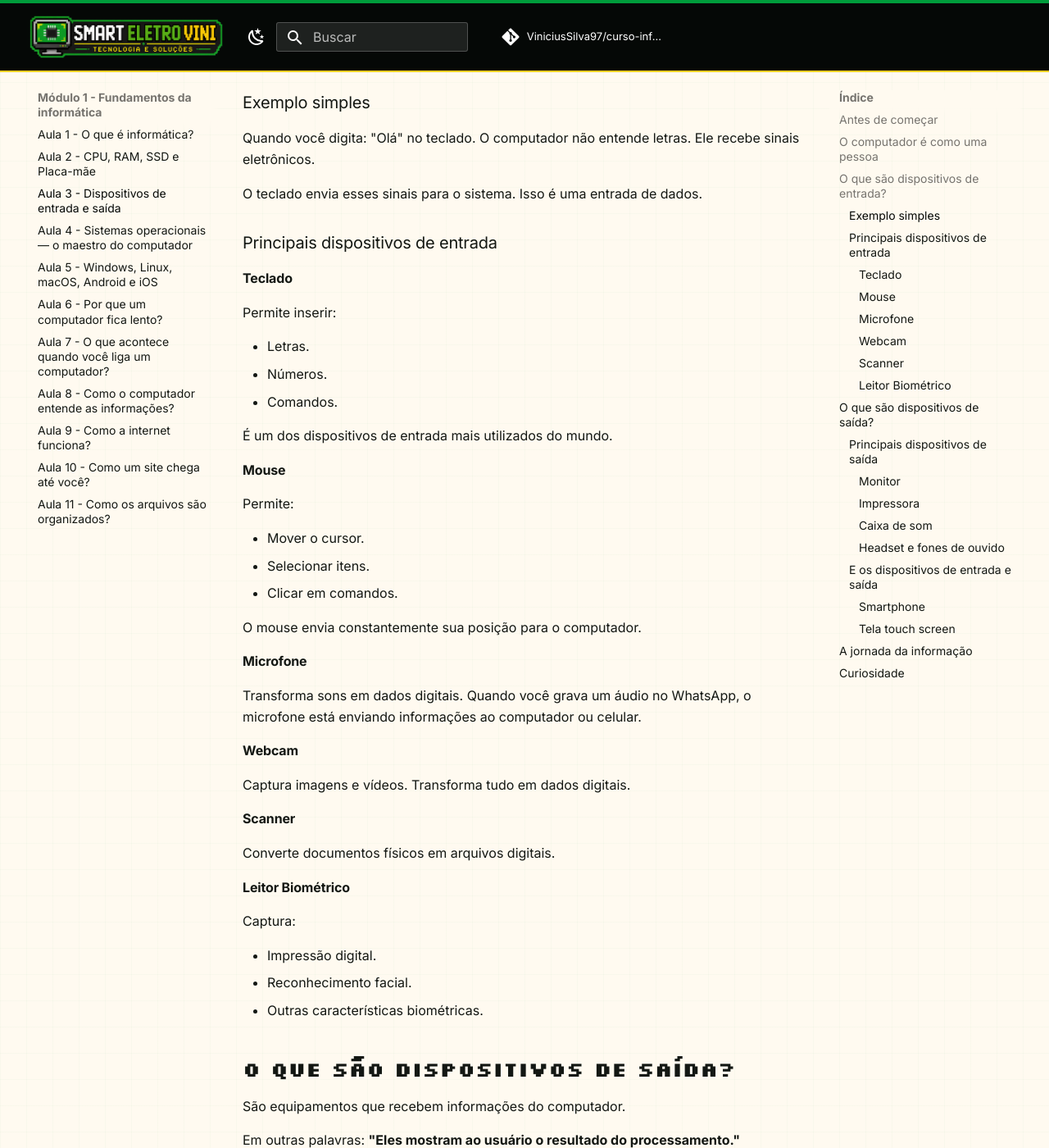
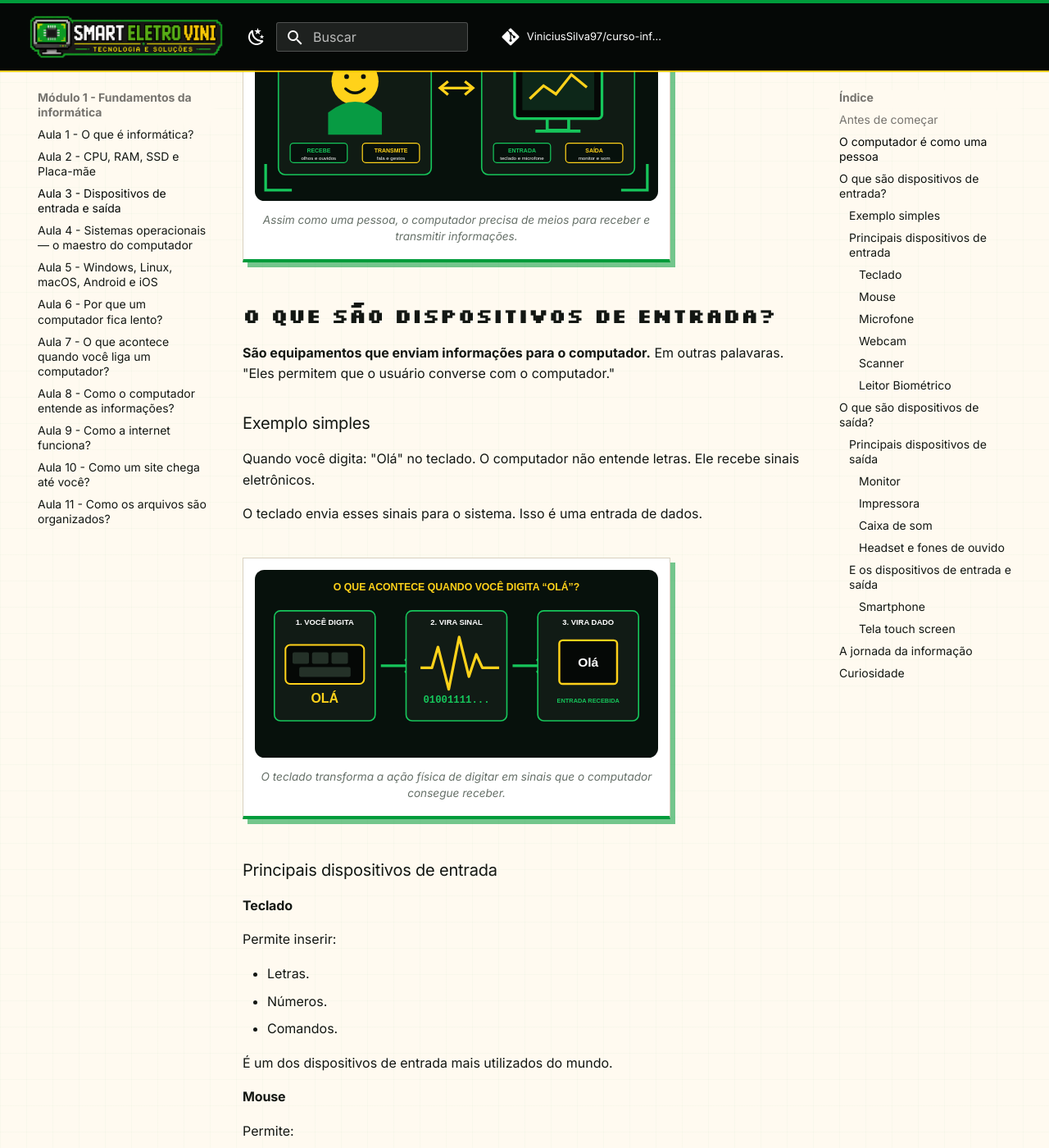
Before and after one commit to ViniciusSilva97/curso-informatica, an MkDocs documentation site: the page built from docs/modulo-1/aula-3-dispositivos-de-entrada-e-saida.md, in a window 1280 px wide and 1400 px high, scrolled down 1436 px. Shown: the whole window at 82% size. Built offline with MkDocs 1.6.1 and Material for MkDocs 9.7.7, drawn with Linux system fonts in a browser that asks for light colours; comment, search, counter and statistics services are not loaded; some of the changed text lies outside the part shown.

Commit message:
Adiciona figuras didáticas à Aula 3 (#5)
Integra quatro figuras didáticas responsivas à Aula 3 do Módulo 1, com versões específicas para desktop e mobile e descrições acessíveis.

````diff
--- a/docs/modulo-1/aula-3-dispositivos-de-entrada-e-saida.md
+++ b/docs/modulo-1/aula-3-dispositivos-de-entrada-e-saida.md
@@ -40,6 +40,14 @@ Para transmitir informações usamos:
 O computador funciona de maneira semelhante.
 Ele possui dispositivos para receber informações e dispositivos para apresentar resultados.
 
+<figure class="sev-learning-figure">
+  <picture>
+    <source media="(max-width: 700px)" srcset="../../assets/aulas/modulo-1/aula-3/pessoa-e-computador-mobile.svg">
+    <img src="../../assets/aulas/modulo-1/aula-3/pessoa-e-computador.svg" alt="Comparação entre uma pessoa, que recebe informações pelos sentidos e transmite pela fala e pelos gestos, e um computador, que usa dispositivos de entrada e saída." loading="lazy">
+  </picture>
+  <figcaption>Assim como uma pessoa, o computador precisa de meios para receber e transmitir informações.</figcaption>
+</figure>
+
 ## O que são dispositivos de entrada?
 **São equipamentos que enviam informações para o computador.**
 Em outras palavaras.
@@ -51,6 +59,14 @@ Ele recebe sinais eletrônicos.
 
 O teclado envia esses sinais para o sistema.
 Isso é uma entrada de dados.
+
+<figure class="sev-learning-figure">
+  <picture>
+    <source media="(max-width: 700px)" srcset="../../assets/aulas/modulo-1/aula-3/teclado-para-dados-mobile.svg">
+    <img src="../../assets/aulas/modulo-1/aula-3/teclado-para-dados.svg" alt="Sequência em que a palavra Olá é digitada no teclado, transformada em sinais elétricos e recebida pelo computador como dados." loading="lazy">
+  </picture>
+  <figcaption>O teclado transforma a ação física de digitar em sinais que o computador consegue receber.</figcaption>
+</figure>
 
 ### Principais dispositivos de entrada
 
@@ -145,6 +161,14 @@ Exibe:
 
 - Textos.
 
+<figure class="sev-learning-figure">
+  <picture>
+    <source media="(max-width: 700px)" srcset="../../assets/aulas/modulo-1/aula-3/entrada-saida-ambos-mobile.svg">
+    <img src="../../assets/aulas/modulo-1/aula-3/entrada-saida-ambos.svg" alt="Classificação de dispositivos: teclado, mouse, microfone, webcam e scanner são entrada; monitor, impressora, caixa de som e fones são saída; smartphone e tela touch fazem entrada e saída." loading="lazy">
+  </picture>
+  <figcaption>Observe o sentido da informação: ela entra no computador, sai dele ou faz os dois caminhos.</figcaption>
+</figure>
+
 ## A jornada da informação
 Imagine o seguinte:
 Você envia uma mensagem no WhatsApp.
@@ -163,6 +187,14 @@ Percebe? Praticamente tudo na informática segue esse ciclo.
 ENTRADA -> PROCESSAMENTO -> SAÍDA
 ```
 
+<figure class="sev-learning-figure">
+  <picture>
+    <source media="(max-width: 700px)" srcset="../../assets/aulas/modulo-1/aula-3/ciclo-entrada-processamento-saida-mobile.svg">
+    <img src="../../assets/aulas/modulo-1/aula-3/ciclo-entrada-processamento-saida.svg" alt="Jornada de uma mensagem: ela entra pelo teclado, é processada pela CPU e pelo sistema e aparece no monitor como saída." loading="lazy">
+  </picture>
+  <figcaption>Uma ação simples percorre as três etapas fundamentais da computação.</figcaption>
+</figure>
+
 ## Curiosidade
 Os primeiros computadores utilizavam cartões perfurados para a entrada de dados.
 
````
Also changed, not shown: docs/assets/aulas/modulo-1/aula-3/ciclo-entrada-processamento-saida-mobile.svg (added), docs/assets/aulas/modulo-1/aula-3/ciclo-entrada-processamento-saida.svg (added), docs/assets/aulas/modulo-1/aula-3/entrada-saida-ambos-mobile.svg (added), docs/assets/aulas/modulo-1/aula-3/entrada-saida-ambos.svg (added), docs/assets/aulas/modulo-1/aula-3/pessoa-e-computador-mobile.svg (added), docs/assets/aulas/modulo-1/aula-3/pessoa-e-computador.svg (added), docs/assets/aulas/modulo-1/aula-3/teclado-para-dados-mobile.svg (added), docs/assets/aulas/modulo-1/aula-3/teclado-para-dados.svg (added).
